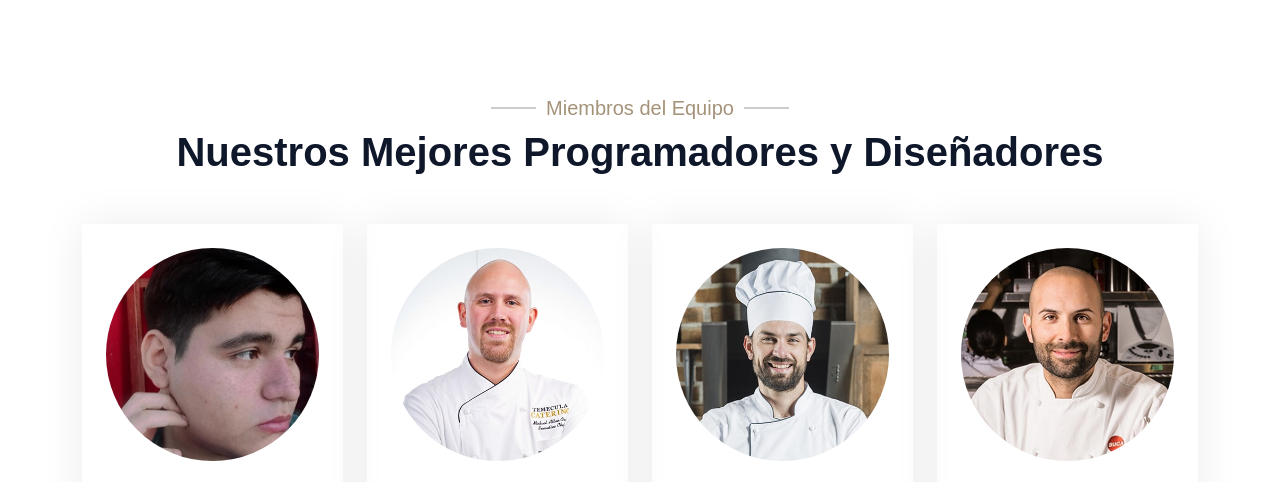
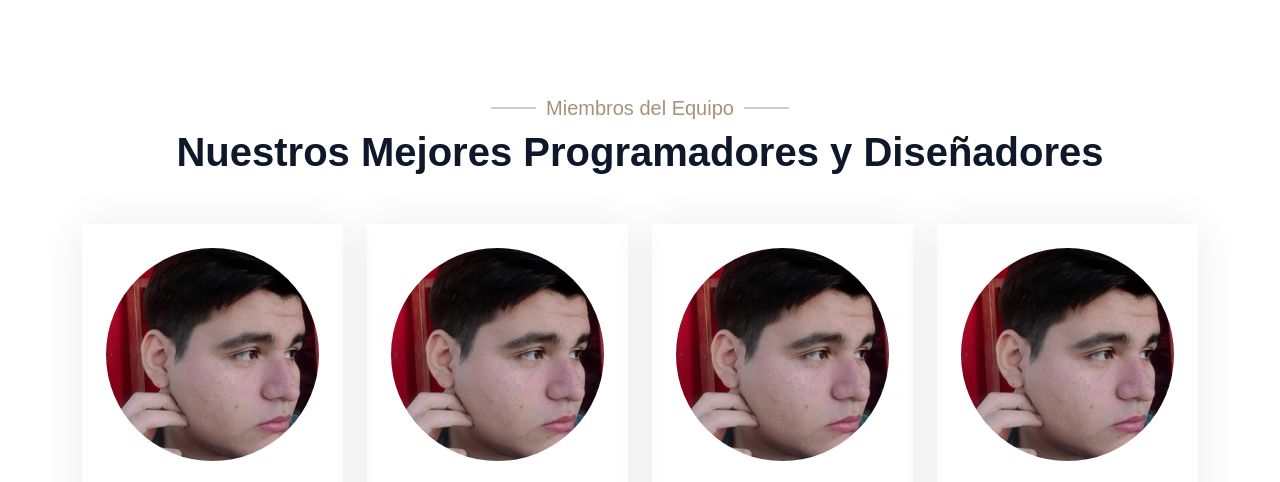
Before and after one commit to JorgeAguirre-JAM/Pagina-SubliMagic, a plain HTML site: page index.html in a window 1280 px wide. Shown: the part 2923-3405 px from the top of the page. Drawn offline with nearby package versions, Linux system fonts and the light colour scheme; animation ran at ten frames a second.

Commit message:
meti mas contenido aun

```diff
--- a/index.html
+++ b/index.html
@@ -462,7 +462,7 @@
                     <div class="col-lg-3 col-md-6 wow fadeInUp" data-wow-delay="0.3s">
                         <div class="team-item text-center rounded overflow-hidden">
                             <div class="rounded-circle overflow-hidden m-4">
-                                <img class="img-fluid" src="img/team-2.jpg" alt="">
+                                <img class="img-fluid" src="img/IMG_20240826_062447_990.jpg" alt="">
                             </div>
                             <h5 class="mb-0">Full Name</h5>
                             <small>Designation</small>
@@ -476,7 +476,7 @@
                     <div class="col-lg-3 col-md-6 wow fadeInUp" data-wow-delay="0.5s">
                         <div class="team-item text-center rounded overflow-hidden">
                             <div class="rounded-circle overflow-hidden m-4">
-                                <img class="img-fluid" src="img/team-3.jpg" alt="">
+                                <img class="img-fluid" src="img/IMG_20240826_062447_990.jpg" alt="">
                             </div>
                             <h5 class="mb-0">Full Name</h5>
                             <small>Designation</small>
@@ -490,7 +490,7 @@
                     <div class="col-lg-3 col-md-6 wow fadeInUp" data-wow-delay="0.7s">
                         <div class="team-item text-center rounded overflow-hidden">
                             <div class="rounded-circle overflow-hidden m-4">
-                                <img class="img-fluid" src="img/team-4.jpg" alt="">
+                                <img class="img-fluid" src="img/IMG_20240826_062447_990.jpg" alt="">
                             </div>
                             <h5 class="mb-0">Full Name</h5>
                             <small>Designation</small>
```
